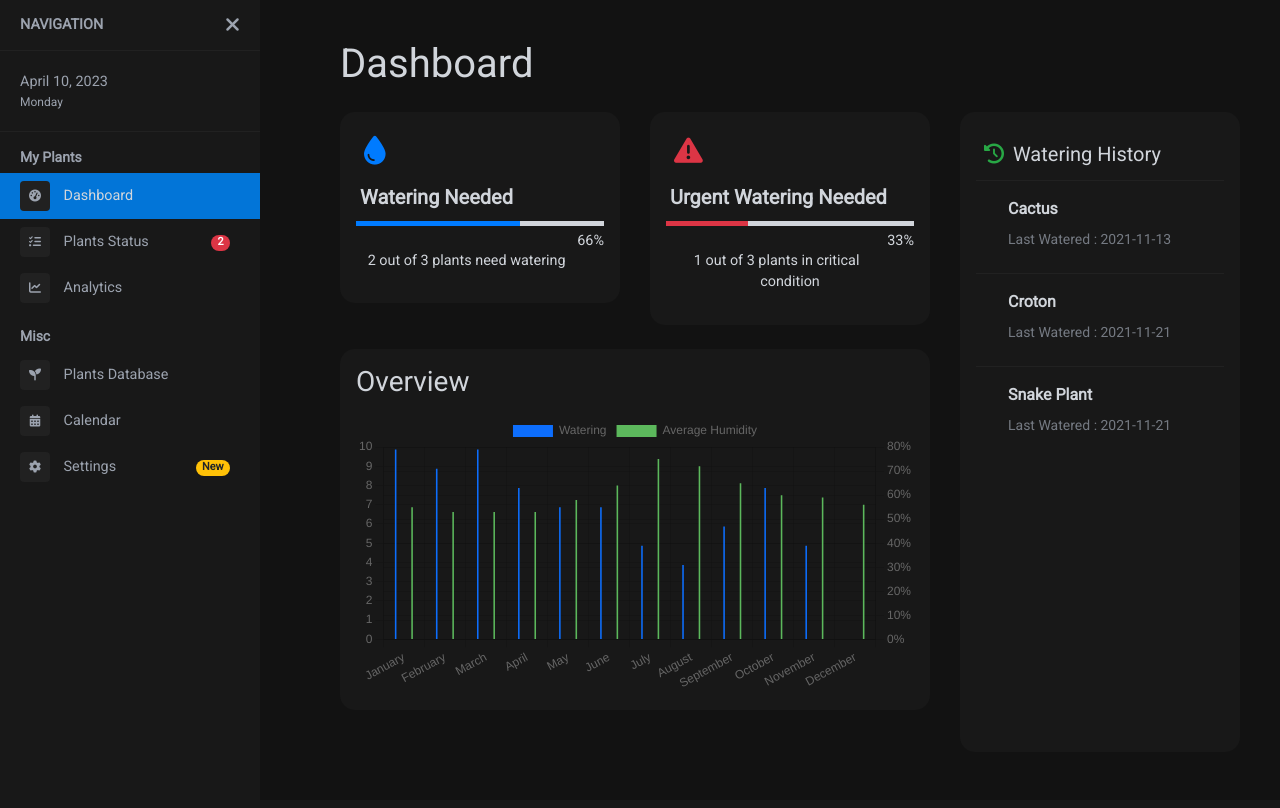
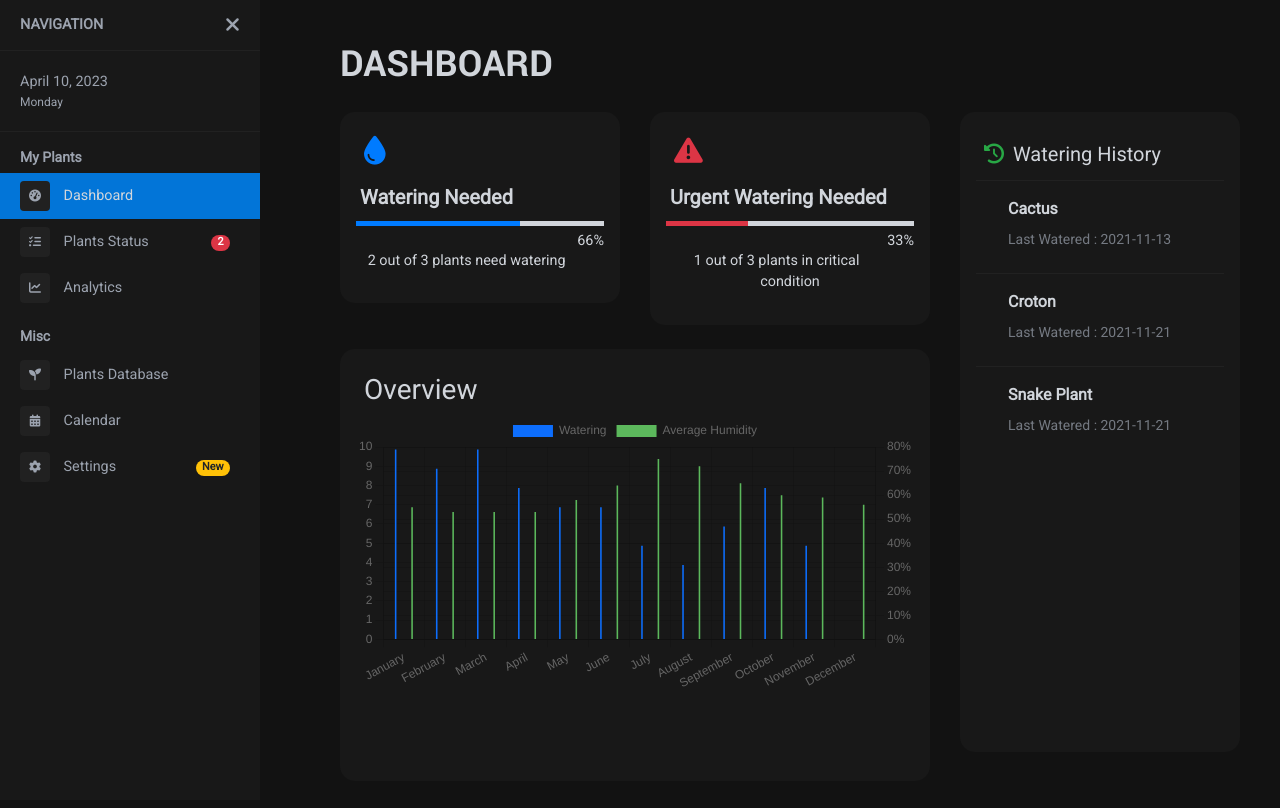
Before and after one commit to quicksilversel/cactus, a PHP site: page /dashboard/ in a window 1280 px wide. Before the commit the page ends 687 px from the top, so only its background shows below. Run offline with PHP 8.4, Linux system fonts and the light colour scheme; data comes from the database, SQL or seed files in the repository; a stand-in replaces the project's code that opens the database connection; some libraries are stand-ins or nearby versions.

Commit message:
style modifications

```diff
--- a/index.php
+++ b/index.php
@@ -23,7 +23,7 @@
         <!-- content  -->
         <div class="page-content">
           	<div class="container">
-			  	<div class="header">
+			  	<div class="header mb-3">
 					<h1 class="fs-3">Dashboard</h1>
 					<p></p>
 				</div>
@@ -56,7 +56,7 @@
 							</div>
 							<div class="col-lg-12">
 								<div class="p-3 progress-wrapper chart mt-4">
-								<h3 class="fs-6 mb-3">Overview</h3>
+								<h3 class="fs-6 mt-2 ml-2 mb-2">Overview</h3>
 									<canvas id="myChart"></canvas>
 								</div>
 							</div>
--- a/style.css
+++ b/style.css
@@ -19,6 +19,8 @@ body {
 /* header style */
 
 .header h1 {
+    font-family: "Yantramanav";
+    text-transform: uppercase;
 	color: var(--primary-text);
 }
 
@@ -64,7 +66,10 @@ body {
 }
 
 .progress-wrapper.chart {
+    /* uncomment when on chrome full screen */
     /* min-height: 56vh; */
+    /* uncomment when on chrome semi full screen */
+    min-height: 54vh;
 }
 
 .progress-wrapper h5 {
```
